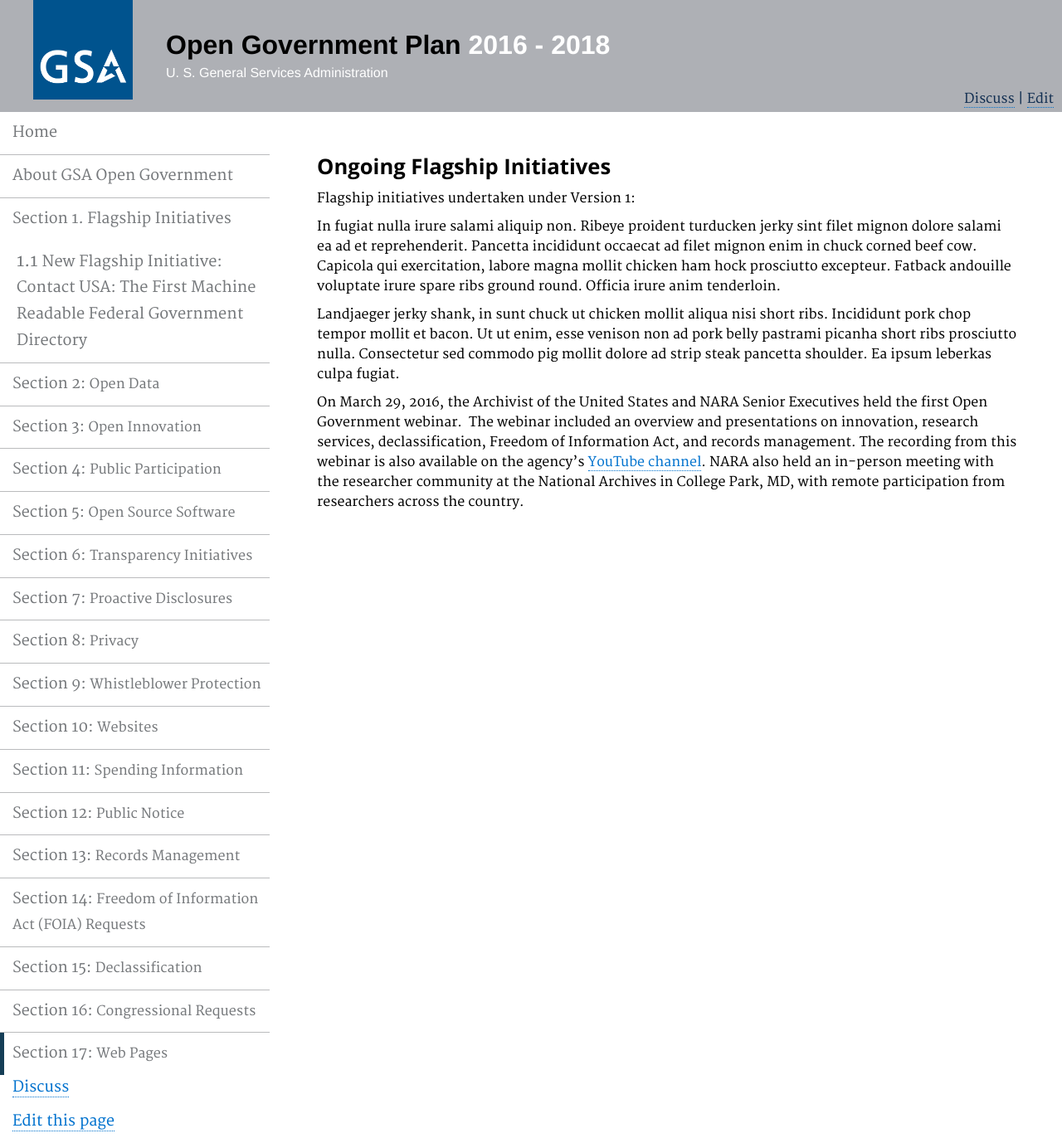
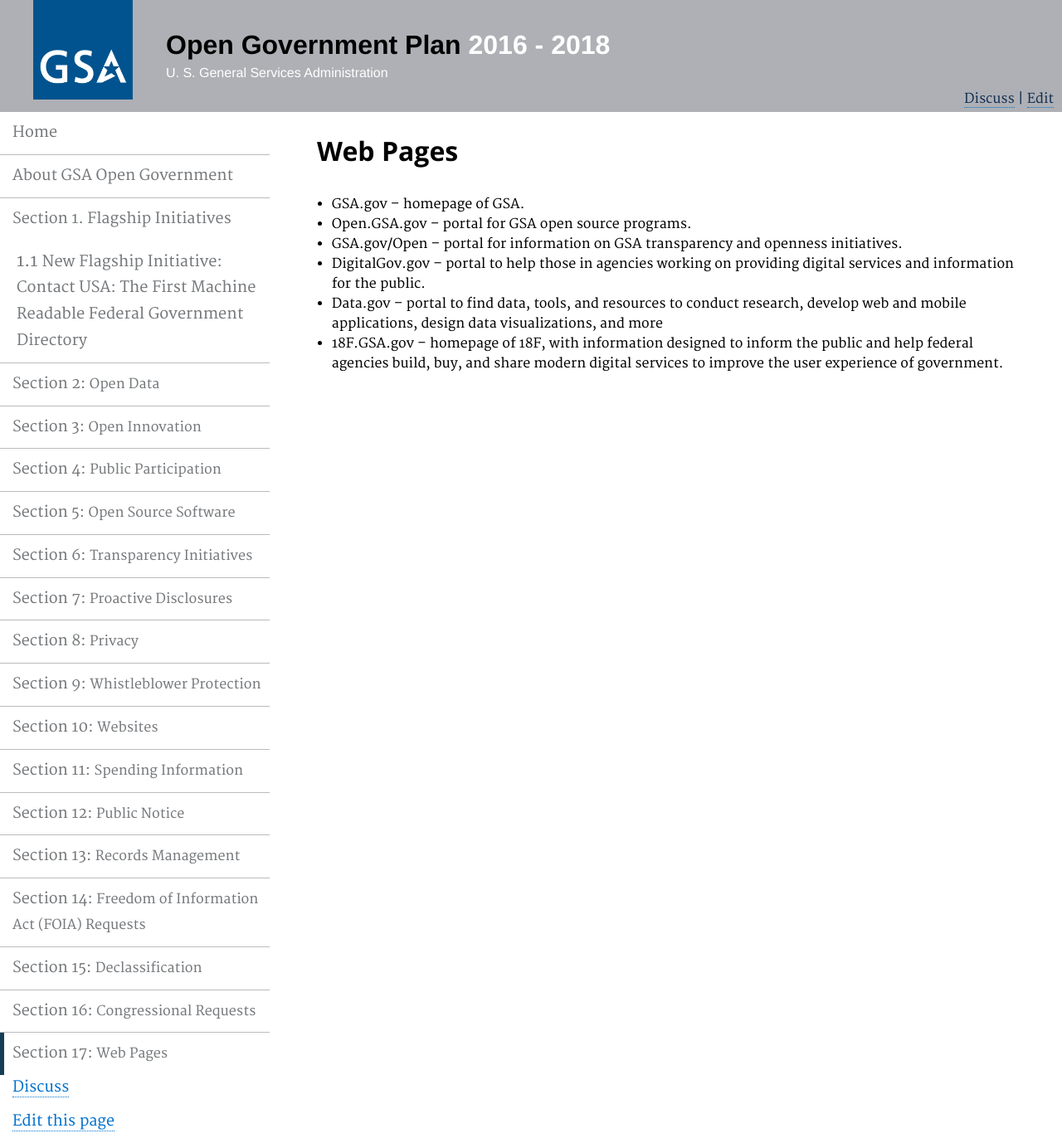
Before and after one commit to GSA/opengovplan, a Jekyll site: the page built from pages/webpages.md, in a window 1280 px wide. Shown: the whole page at 83% size. Built offline with Jekyll 4.4.1, drawn with Linux system fonts in a browser that asks for light colours.

Commit message:
Update webpages.md

```diff
--- a/pages/webpages.md
+++ b/pages/webpages.md
@@ -5,14 +5,11 @@
 description: ""
 ---
 
-### Ongoing Flagship Initiatives
+# Web Pages
 
-
-<p>Flagship initiatives undertaken under Version 1:</p>
-
-<p>In fugiat nulla irure salami aliquip non. Ribeye proident turducken jerky sint filet mignon dolore salami ea ad et reprehenderit. Pancetta incididunt occaecat ad filet mignon enim in chuck corned beef cow. Capicola qui exercitation, labore magna mollit chicken ham hock prosciutto excepteur. Fatback andouille voluptate irure spare ribs ground round. Officia irure anim tenderloin.</p>
-
-
-<p>Landjaeger jerky shank, in sunt chuck ut chicken mollit aliqua nisi short ribs. Incididunt pork chop tempor mollit et bacon. Ut ut enim, esse venison non ad pork belly pastrami picanha short ribs prosciutto nulla. Consectetur sed commodo pig mollit dolore ad strip steak pancetta shoulder. Ea ipsum leberkas culpa fugiat.</p>
-
-<p>On March 29, 2016, the Archivist of the United States and NARA Senior Executives held the first Open Government webinar.&nbsp; The webinar included an overview and presentations on innovation, research services, declassification, Freedom of Information Act, and records management. The recording from this webinar is also available on the agency’s <a href="https://www.youtube.com/watch?v=DYVp1pmIZZI">YouTube channel</a>. NARA also held an in-person meeting with the researcher community at the National Archives in College Park, MD, with remote participation from researchers across the country.</p>
+- GSA.gov -- homepage of GSA.
+- Open.GSA.gov -- portal for GSA open source programs.
+- GSA.gov/Open -- portal for information on GSA transparency and openness initiatives.
+- DigitalGov.gov -- portal to help those in agencies working on providing digital services and information for the public.
+- Data.gov -- portal to  find data, tools, and resources to conduct research, develop web and mobile applications, design data visualizations, and more
+- 18F.GSA.gov -- homepage of 18F, with information designed to inform the public and help federal agencies build, buy, and share modern digital services to improve the user experience of government.
```
